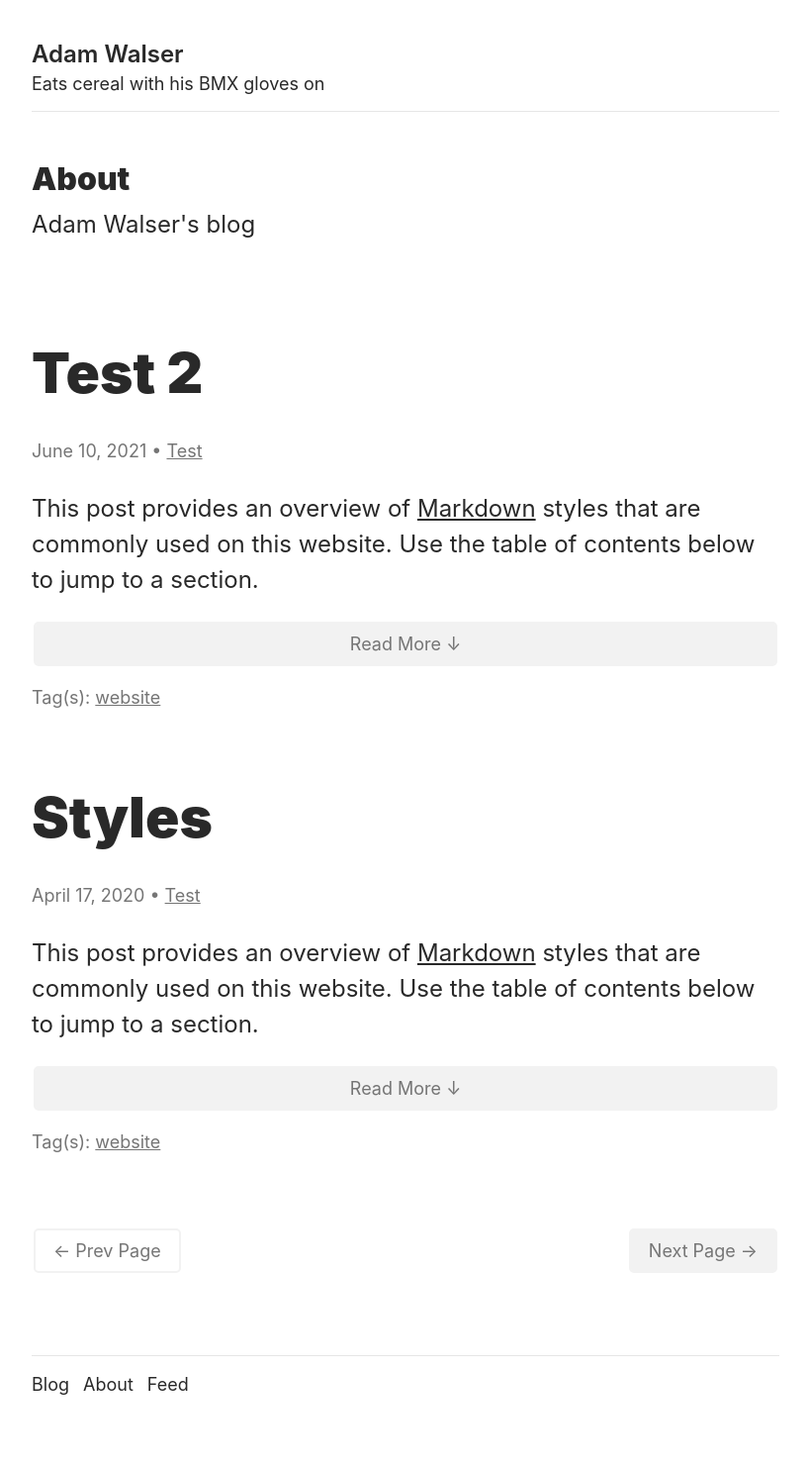
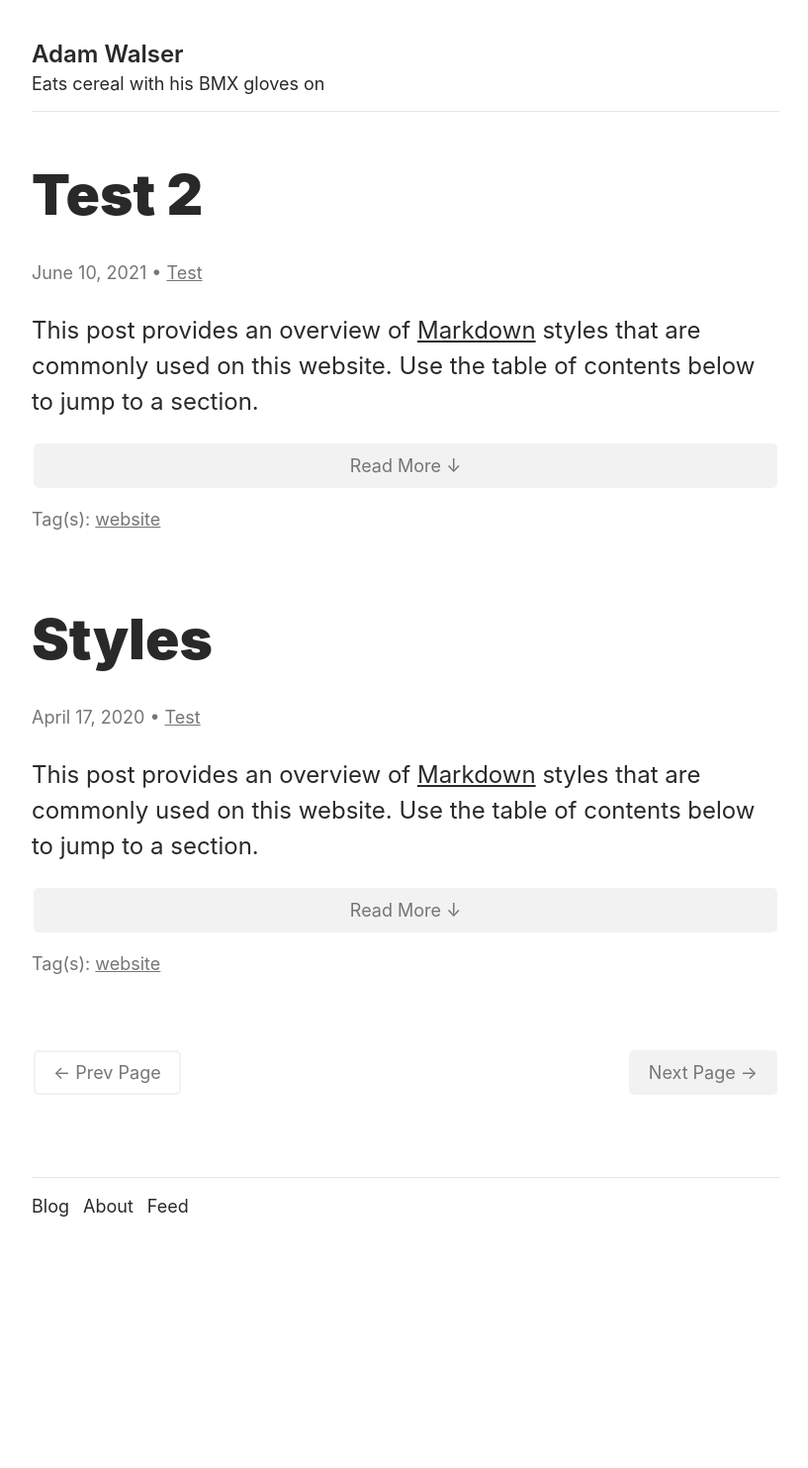
Before and after one commit to ajpwalser/ajpwalser.github.io, a Jekyll site: the page built from index.html, in a window 1280 px wide. Shown: the whole page at 99% size, without its empty margins (230-1047 px from the left). Built offline with Jekyll 4.4.1, drawn with Linux system fonts in a browser that asks for light colours; some web fonts are replaced; the list of posts is cut into pages by our own code; after the commit the page ends 1303 px from its top, so only the background shows below that.

Commit message:
Update default.html

```diff
--- a/_layouts/default.html
+++ b/_layouts/default.html
@@ -24,10 +24,6 @@
       </h1>
       <hr>
    </header>
-      <section role="contentinfo" aria-label="Description">
-         <h4>About</h4>
-         {{ site.description }}
-      </section>
    <main aria-label="Content" role="main">
       {{ content }}
    </main>
```
